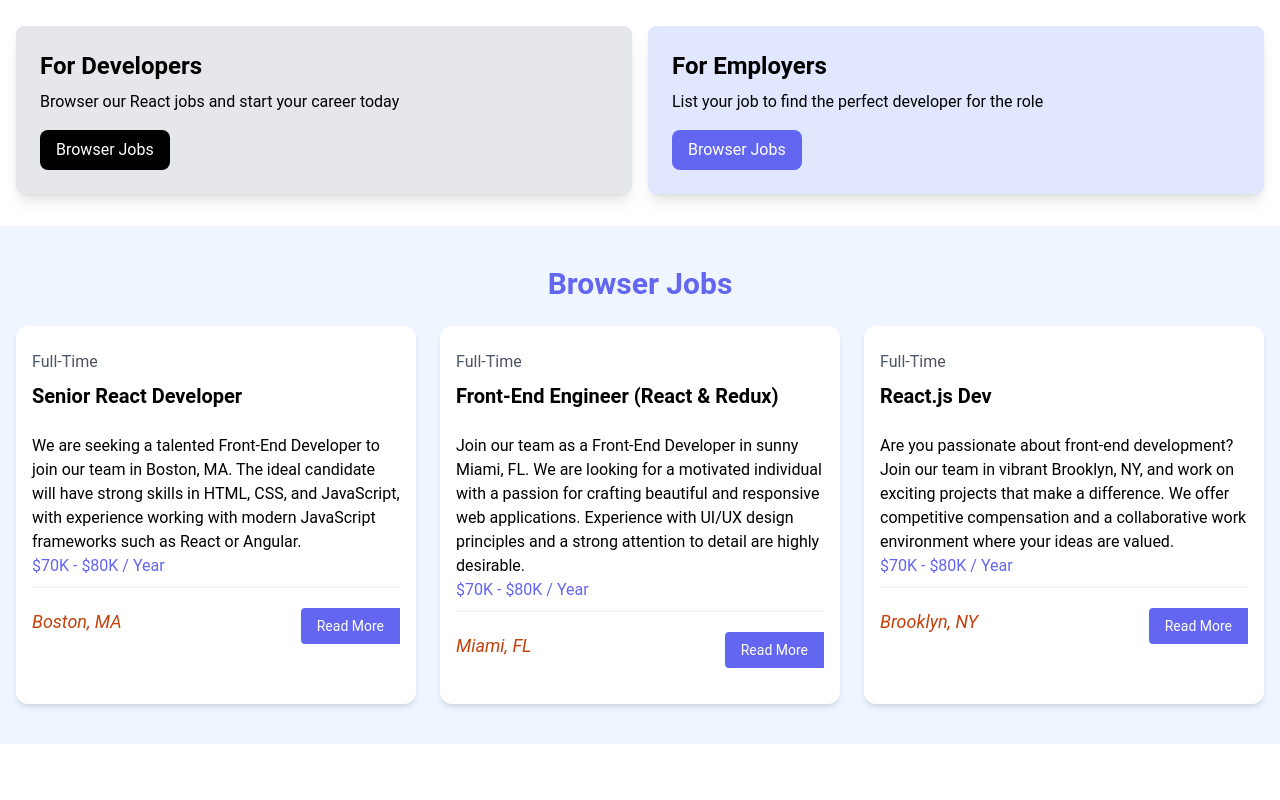
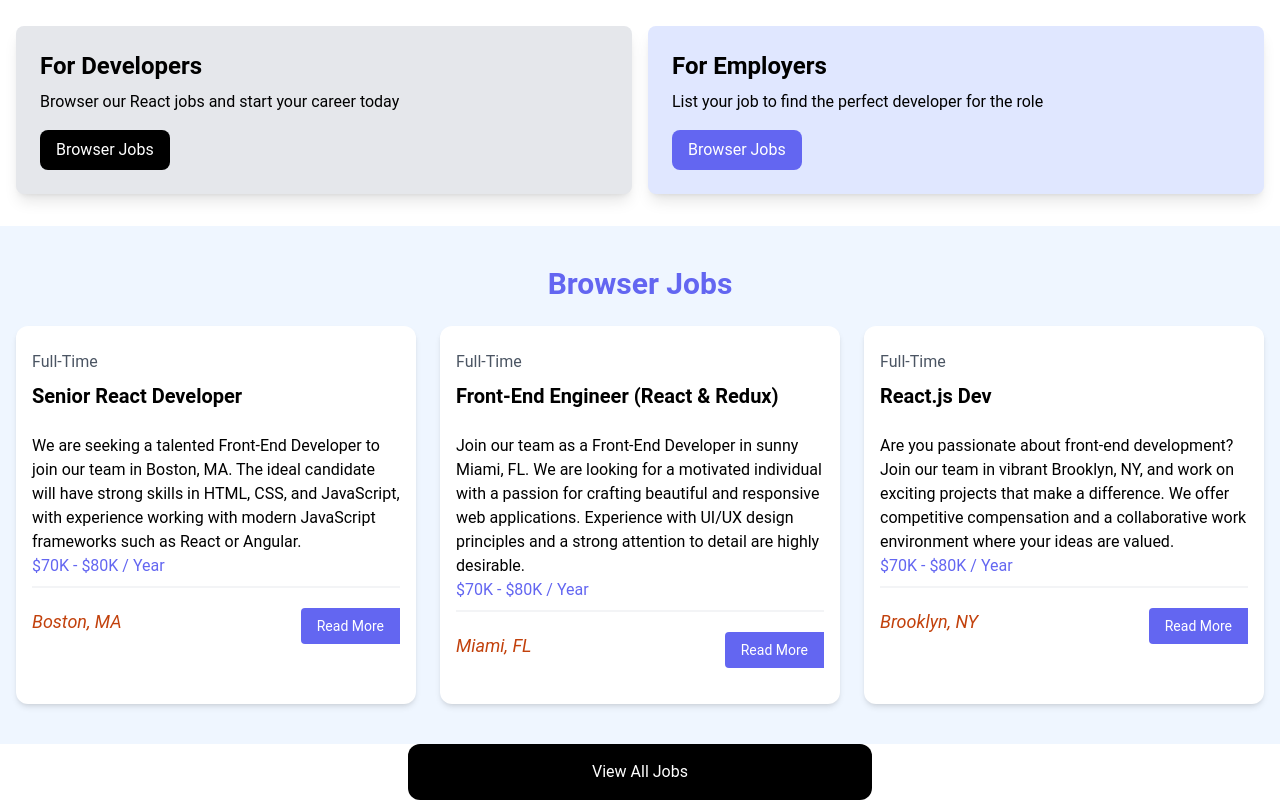
Before and after one commit to Jayashree-25/react-crash-2025, a React (Vite) app: page / in a window 1280 px wide. Shown: the part 303-1103 px from the top of the page. Before the commit the page ends 1047 px from the top, so only its background shows below. Built offline with nearby package versions, Linux system fonts and the light colour scheme.

Commit message:
button added

```diff
--- a/src/App.jsx
+++ b/src/App.jsx
@@ -2,6 +2,7 @@
 import Hero from "./components/Hero"
 import Homecards from "./components/Homecards"
 import JobListings from "./components/jobListings"
+import ViewAllJobs from "./components/ViewAllJobs"
 
 const App = () => {
   return (
@@ -10,6 +11,7 @@
       <Hero title='Become a React Dev' subtitle='Find jobs that fits your skill set' />
       <Homecards />
       <JobListings />
+      <ViewAllJobs />
     </>
 
   )
--- a/src/components/ViewAllJobs.jsx
+++ b/src/components/ViewAllJobs.jsx
@@ -2,7 +2,10 @@
 
 const ViewAllJobs = () => {
   return (
-    <div>ViewAllJobs</div>
+    <section className="m-auto max-w-lg my-0 px-6">
+        <a href="/jobs" className="block bg-black text-white text-center py-4 px-6 rounded-xl hover:bg-gray-700">View All Jobs</a>
+      </section>
+
   )
 }
 
```
